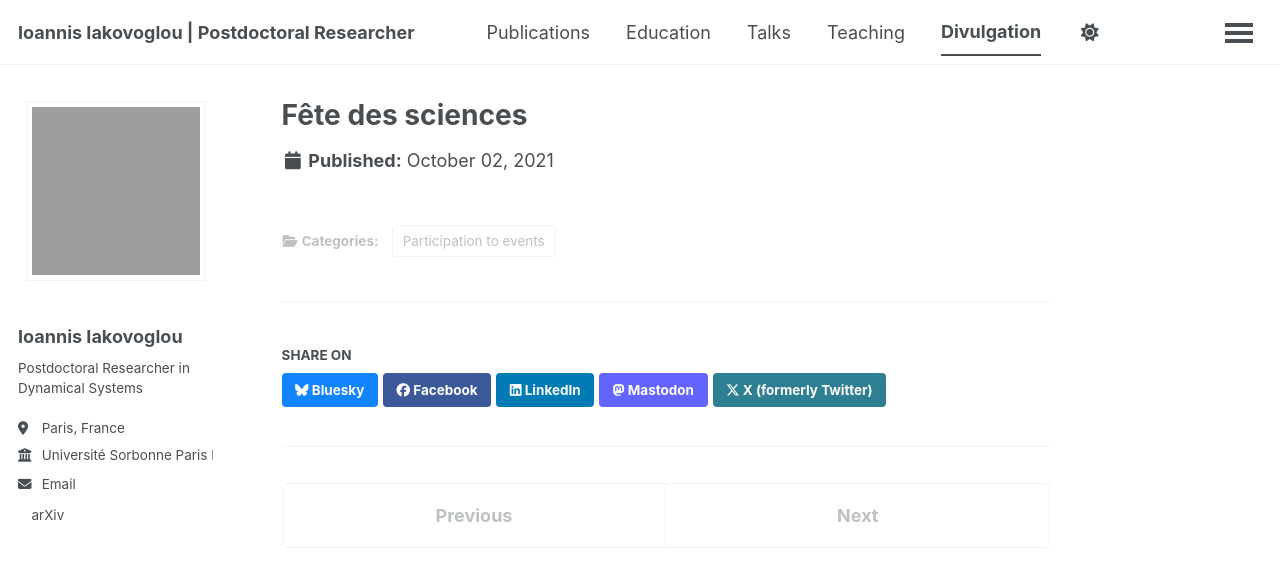
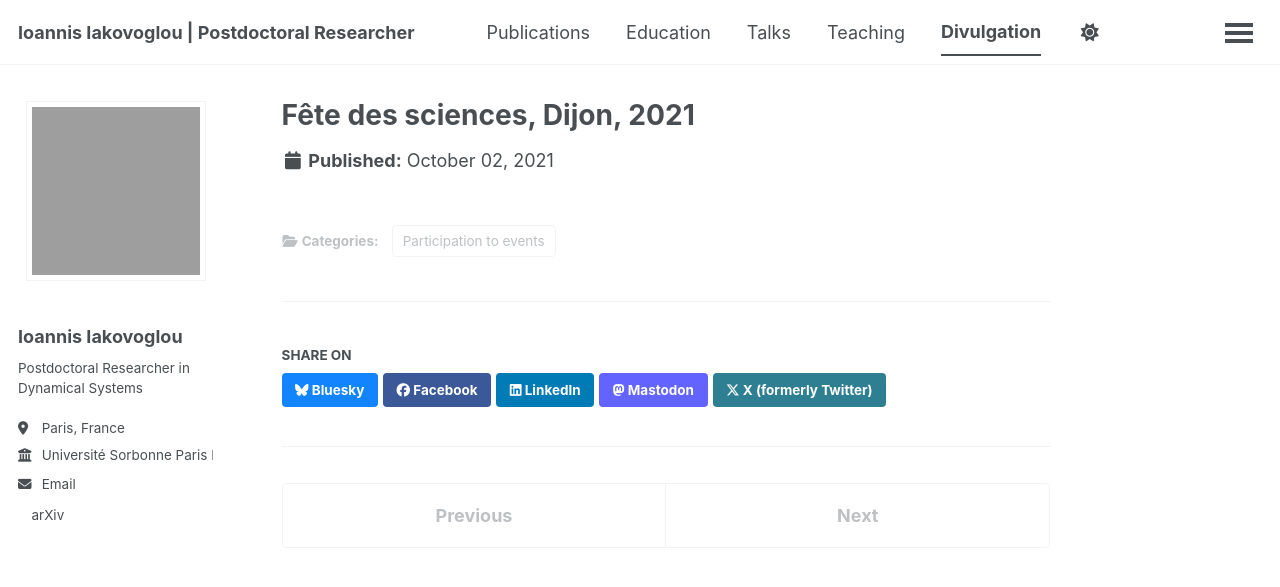
Before and after one commit to ioannisiakovoglou/ioannisiakovoglou.github.io, a Jekyll site: the page built from _divulgation/fetesciences.md, in a window 1280 px wide. Shown: the top 587 px of the page. Built offline with Jekyll 4.4.1, drawn with Linux system fonts in a browser that asks for light colours; a script bundle is joined from its source files by our own code; a style sheet for code colours, icons or effects is not loaded; part of the change alters nothing that is shown.

Commit message:
Update fetesciences.md

```diff
--- a/_divulgation/fetesciences.md
+++ b/_divulgation/fetesciences.md
@@ -1,10 +1,6 @@
 ---
-title: "Fête des sciences"
+title: "Fête des sciences, Dijon, 2021"
 collection: divulgation
 category: Participation to events
 date: 2021-10-02
-excerpt: >
-  Participation in the scientific dissemination event
-  *Fête des sciences* [Science celebration day] in Dijon.
-  2–3 October 2021.
 ---
```
